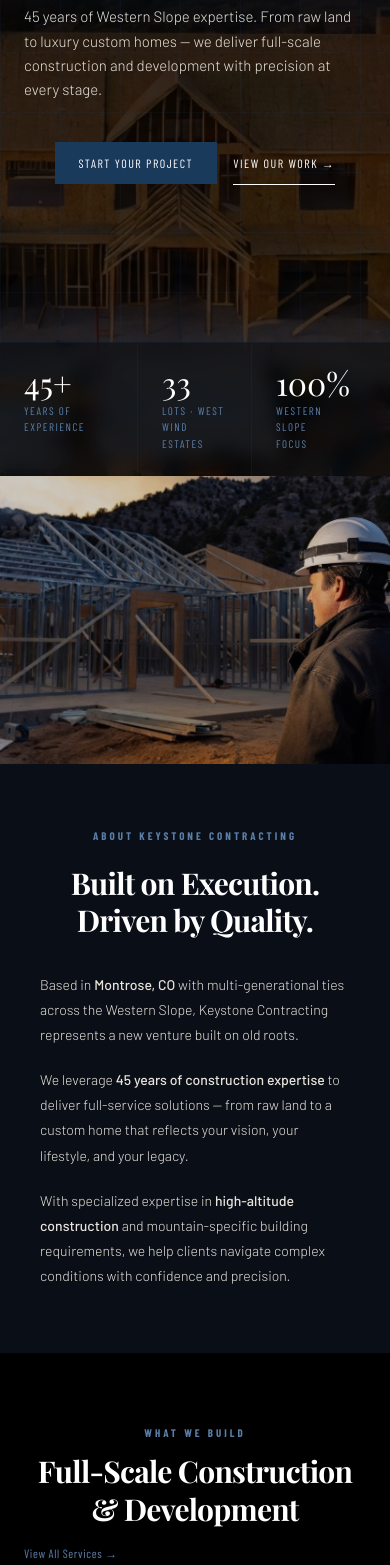
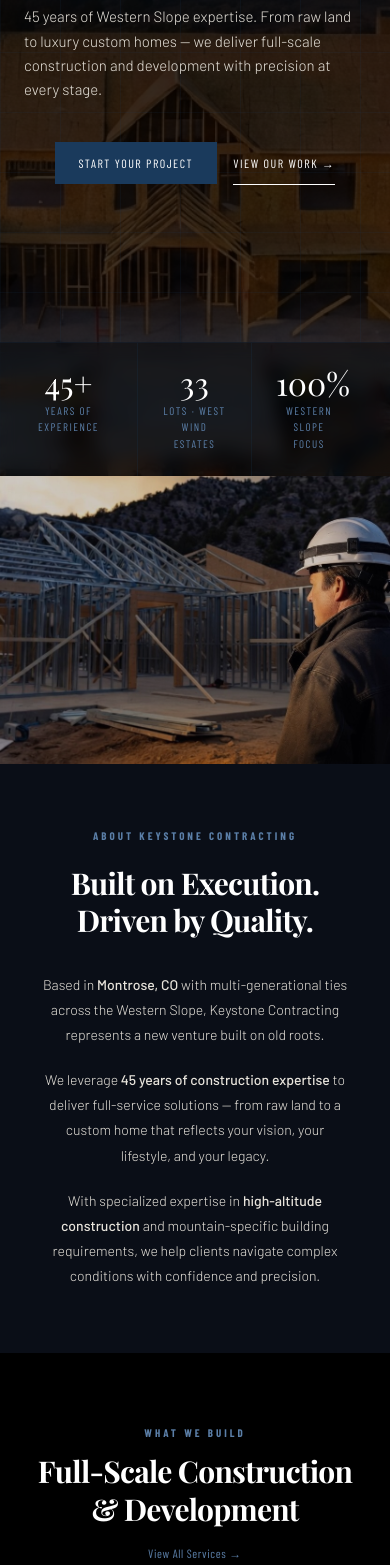
Before and after one commit to alicdesigner-create/keystone-contracting, a Next.js app: page / in a window 390 px wide. Shown: the part 432-1997 px from the top of the page. Built offline with nearby package versions, Linux system fonts and the light colour scheme.

Commit message:
fix: center all sections on mobile

```diff
--- a/src/components/About.tsx
+++ b/src/components/About.tsx
@@ -47,7 +47,7 @@
         </div>
 
         {/* Right: content — does not parallax */}
-        <div className="px-10 py-16 md:px-14 md:py-20">
+        <div className="px-10 py-16 md:px-14 md:py-20 text-center md:text-left">
           <p className="font-label font-bold text-[11px] tracking-[3px] uppercase text-ks-blue-light mb-5 text-center md:text-left">
             About Keystone Contracting
           </p>
--- a/src/components/Contact.tsx
+++ b/src/components/Contact.tsx
@@ -43,13 +43,13 @@
         <div>
           <p className="font-label font-bold text-[11px] tracking-[3px] uppercase text-ks-blue-light mb-4 text-center md:text-left">Get in Touch</p>
           <h2 className="font-heading font-extrabold text-3xl md:text-4xl text-white leading-tight tracking-tight mb-6 text-center md:text-left">Start Your Project</h2>
-          <p className="font-body font-light text-[14px] text-ks-cream leading-[1.8] mb-10">
+          <p className="font-body font-light text-[14px] text-ks-cream leading-[1.8] mb-10 text-center md:text-left">
             Provide your project details and our team will follow up with a technical assessment, clear next steps, and a firm timeline for your vision on the Western Slope.
           </p>
 
           <div className="space-y-6">
             {contactInfo.map((item) => (
-              <div key={item.label} className="flex items-start gap-4">
+              <div key={item.label} className="flex flex-col items-center md:flex-row md:items-start gap-3 text-center md:text-left">
                 <div className="w-8 h-8 border border-ks-blue flex items-center justify-center text-ks-blue-light flex-shrink-0">
                   {item.icon}
                 </div>
--- a/src/components/Hero.tsx
+++ b/src/components/Hero.tsx
@@ -92,7 +92,7 @@
               { number: "33", label: "Lots · West Wind Estates" },
               { number: "100%", label: "Western Slope Focus" },
             ].map((stat) => (
-              <div key={stat.label} className="py-6 px-6 first:pl-0">
+              <div key={stat.label} className="py-6 px-6 first:pl-0 text-center md:text-left">
                 <p className="font-heading text-[32px] text-white leading-none mb-1">{stat.number}</p>
                 <p className="font-label text-[11px] text-ks-blue-light tracking-[1.5px] uppercase">{stat.label}</p>
               </div>
--- a/src/components/Process.tsx
+++ b/src/components/Process.tsx
@@ -41,7 +41,7 @@
           <div className="hidden md:block absolute top-6 left-[calc(12.5%)] right-[calc(12.5%)] h-px bg-ks-blue/40" />
 
           {steps.map((step) => (
-            <div key={step.number} className="relative z-10 md:px-6 first:md:pl-0 last:md:pr-0 flex flex-col gap-4">
+            <div key={step.number} className="relative z-10 md:px-6 first:md:pl-0 last:md:pr-0 flex flex-col gap-4 items-center md:items-start text-center md:text-left">
               <div className="w-12 h-12 border border-ks-blue-mid bg-black flex items-center justify-center flex-shrink-0" style={{ backgroundColor: '#000000' }}>
                 <span className="font-heading text-[16px] text-ks-blue-light">{step.number}</span>
               </div>
--- a/src/components/Services.tsx
+++ b/src/components/Services.tsx
@@ -85,7 +85,7 @@
           </div>
           <a
             href="#contact"
-            className="font-label text-[12px] text-ks-blue-light tracking-wider mt-4 md:mt-0 hover:text-white transition-colors"
+            className="font-label text-[12px] text-ks-blue-light tracking-wider mt-4 md:mt-0 hover:text-white transition-colors text-center md:text-right"
           >
             View All Services →
           </a>
@@ -97,7 +97,7 @@
             {services.map((service) => (
               <div
                 key={service.title}
-                className="bg-ks-dark p-8 flex flex-col gap-4 hover:bg-ks-navy transition-colors"
+                className="bg-ks-dark p-8 flex flex-col gap-4 hover:bg-ks-navy transition-colors items-center md:items-start text-center md:text-left"
                 style={{ backgroundColor: '#000000' }}
               >
                 <div className="w-10 h-10 border border-ks-blue flex items-center justify-center text-ks-blue-light flex-shrink-0">
@@ -109,7 +109,7 @@
                 <p className="font-body font-light text-[13px] text-ks-cream leading-relaxed flex-1">
                   {service.description}
                 </p>
-                <div className="flex flex-wrap gap-2">
+                <div className="flex flex-wrap gap-2 justify-center md:justify-start">
                   {service.tags.map((tag) => (
                     <span
                       key={tag}
--- a/src/components/Subdivisions.tsx
+++ b/src/components/Subdivisions.tsx
@@ -47,7 +47,7 @@
         </div>
 
         {/* Right: content — does not parallax */}
-        <div className="px-10 py-16 md:px-14 md:py-20">
+        <div className="px-10 py-16 md:px-14 md:py-20 text-center md:text-left">
           <p className="font-label font-bold text-[11px] tracking-[3px] uppercase text-ks-blue-light mb-5 text-center md:text-left">
             Featured Development
           </p>
@@ -66,7 +66,7 @@
               { number: "Multi", label: "Phase Development" },
               { number: "100%", label: "Western Slope" },
             ].map((stat) => (
-              <div key={stat.label}>
+              <div key={stat.label} className="text-center md:text-left">
                 <p className="font-heading text-[28px] text-white leading-none mb-1">{stat.number}</p>
                 <p className="font-label text-[10px] uppercase text-ks-blue-light tracking-[1.5px]">{stat.label}</p>
               </div>
```
